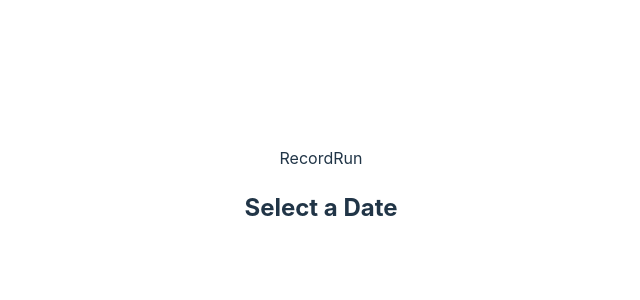
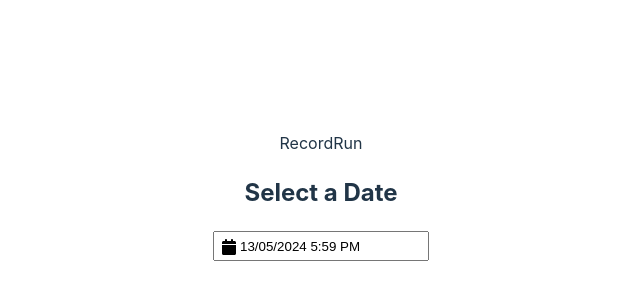
Before and after one commit to gillianroberts1/run_tracker, a React (Vite) app: page / in a window 1280 px wide. Shown: the part 212-512 px from the top of the page, without its empty margins (319-959 px from the left). Built offline with nearby package versions, Linux system fonts and the light colour scheme.

Commit message:
calendar added

```diff
--- /dev/null
+++ b/src/components/Calendar.jsx
@@ -0,0 +1,23 @@
+import { useState } from "react";
+import DatePicker from "react-datepicker";
+
+import "react-datepicker/dist/react-datepicker.css";
+
+// CSS Modules, react-datepicker-cssmodules.css
+// import 'react-datepicker/dist/react-datepicker-cssmodules.css';
+
+const Calendar = () => {
+  const [date, setDate] = useState(new Date());
+  return (
+    <DatePicker
+    showIcon
+      selected={date}
+      onChange={(date) => setDate(date)}
+      showTimeSelect
+      timeIntervals={15}
+      dateFormat="dd/MM/yyyy h:mm aa"
+    />
+  );
+};
+
+export default Calendar;
--- a/src/components/RecordRun.jsx
+++ b/src/components/RecordRun.jsx
@@ -1,20 +1,17 @@
-import { useState } from "react"
+import { useState } from "react";
+import Calendar from "./Calendar";
 
 const RecordRun = () => {
-
-    const [distance, setDistance] = useState('')
-    const [time, setTime] = useState('')
-
-
-
+  const [distance, setDistance] = useState("");
+  const [time, setTime] = useState("");
 
   return (
     <>
-    <p>RecordRun</p>
-    <h2>Select a Date</h2>
+      <p>RecordRun</p>
+      <h2>Select a Date</h2>
+      <Calendar />
+    </>
+  );
+};
 
-    </>
-  )
-}
-
-export default RecordRun
+export default RecordRun;
```
